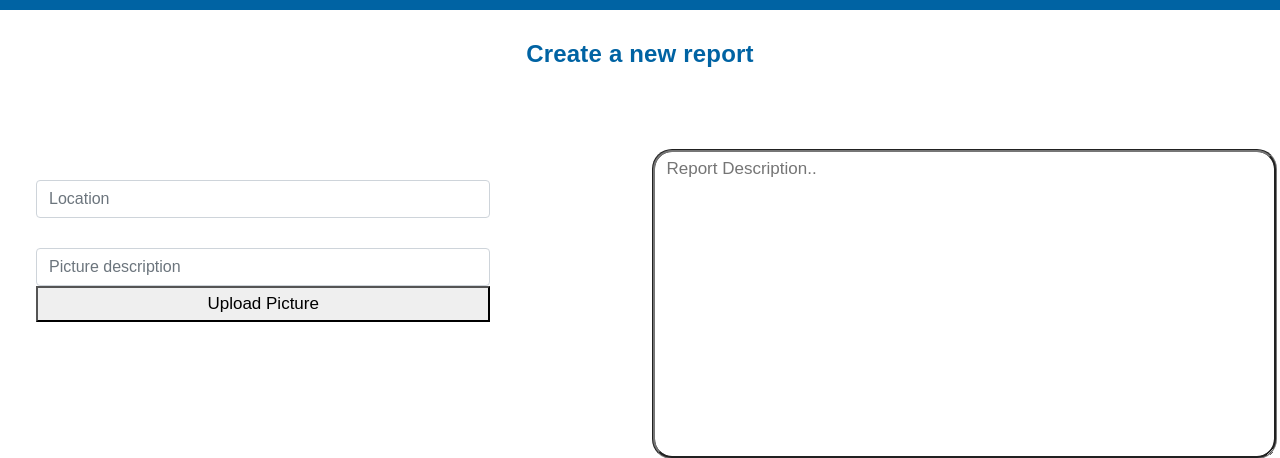
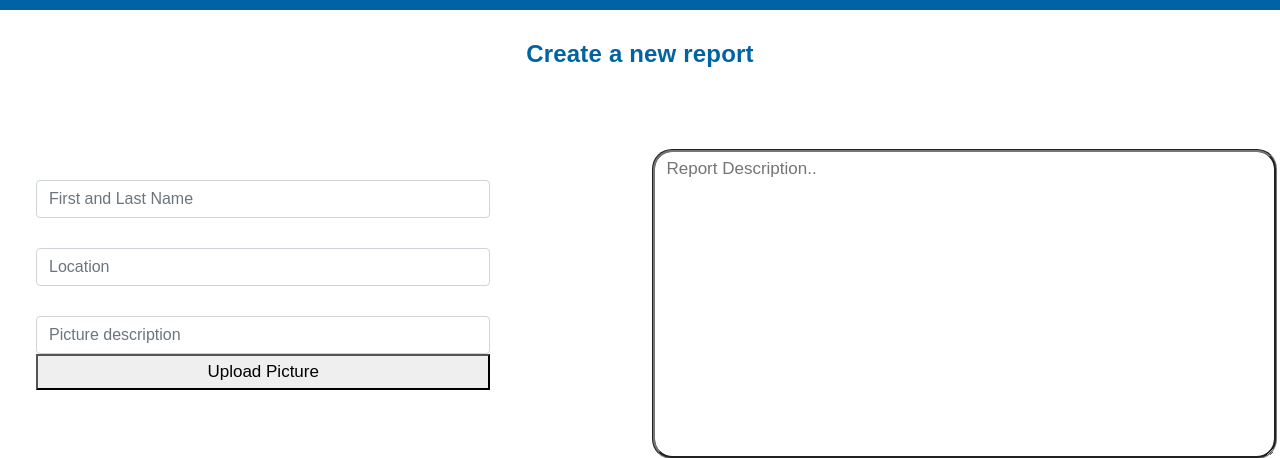
Before and after one commit to Christian-Hummel/IMC-AFS-Group1, a Django app: page /report/ in a window 1280 px wide. Shown: the part 62-520 px from the top of the page. Run offline with Django 4.2, Linux system fonts and the light colour scheme.

Commit message:
added Name input field

```diff
--- a/templates/report.html
+++ b/templates/report.html
@@ -57,6 +57,8 @@
                     <br>
                     <input type="text" class="form-control" id="last_name" placeholder="Last Name" style="width: 80%;">
                     <br> -->
+                    <input type="text" class="form-control" id="name" placeholder="First and Last Name" style="width: 80%;">
+                    <br>
 
                     <input type="text" class="form-control" id="location" placeholder="Location "style="width: 80%;">
                     <br>
```
